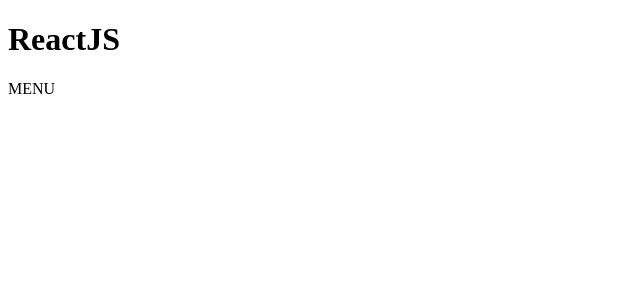
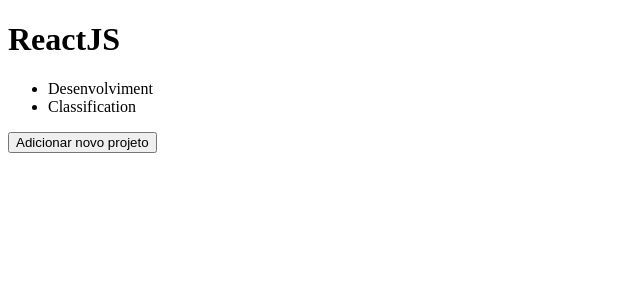
Before and after one commit to Arthur-Rs/Configuring-React, a React app: page / in a window 1280 px wide. Shown: the top 300 px of the page, without its empty margins (0-640 px from the left). Built offline with nearby package versions, Linux system fonts and the light colour scheme.

Commit message:
Added State in a component

```diff
--- a/src/components/Header.js
+++ b/src/components/Header.js
@@ -1,10 +1,26 @@
-import React from 'react'
+import React, {useState} from 'react'
 
-export default function Header({children, title}) {
+/*
+* Components
+* Propriedades
+* Estado & Imutabilidade
+*/
+
+export default function Header({ title }) {
+
+  const [projects, setProjects] = useState(['Desenvolviment', 'Classification'])
+
+  const HandleAddProject = () => {
+    setProjects([...projects, `Date: ${Date.now()}`])
+  }
+
   return (
     <header>
       <h1>{title}</h1>
-      {children}
+      <ul>
+        {projects.map((project) => <li key={project}>{project}</li>)}
+      </ul>
+      <button type="button" onClick={HandleAddProject}>Adicionar novo projeto</button>
     </header>
   )
 }
```
